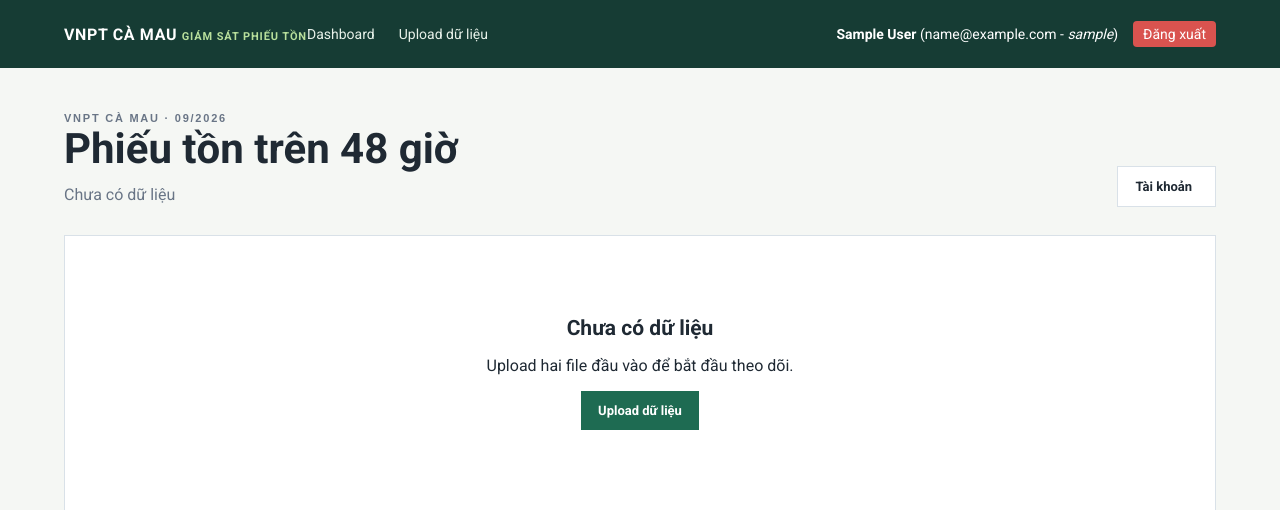
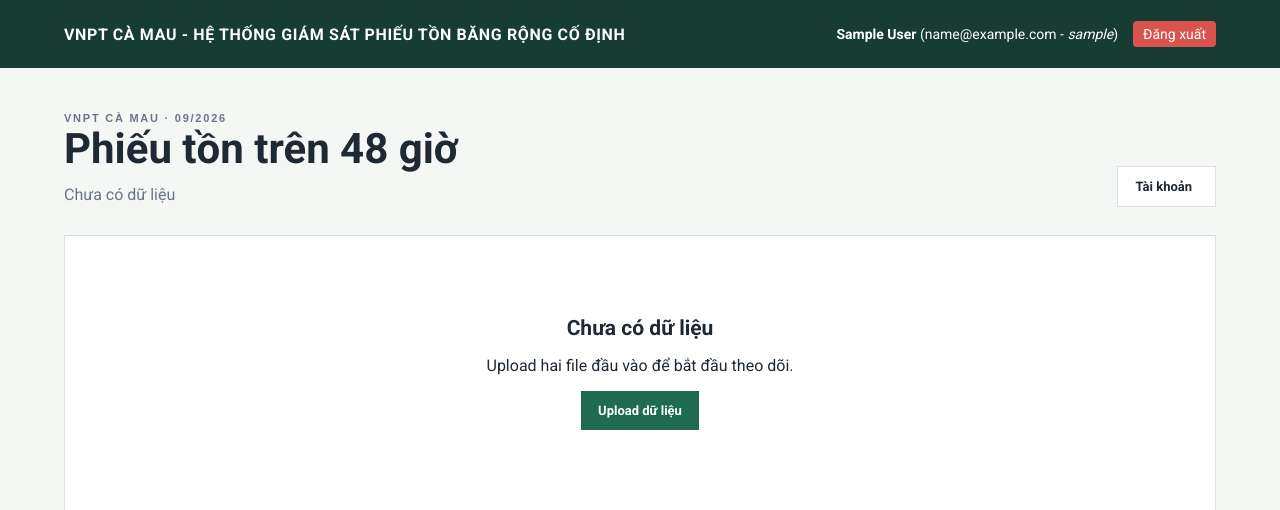
Before and after one commit to caotrinhan/phieuton, a Flask app: page / in a window 1280 px wide. Shown: the top 510 px of the page. Run offline with Flask 3, Linux system fonts and the light colour scheme; the visitor is signed in with stand-in values (Sample User, id 1); data that the repository does not hold is empty; parts of the project's set-up code (start-up, migrations or seed data) failed here and were passed over; some libraries are stand-ins or nearby versions.

Commit message:
tinh chinh 2

```diff
--- a/app/templates/base.html
+++ b/app/templates/base.html
@@ -12,12 +12,8 @@
 <body>
   {% if current_user.is_authenticated %}
   <header class="topbar">
-    <a class="brand" href="{{ url_for('main.dashboard') }}">VNPT CÀ MAU <span>GIÁM SÁT PHIẾU TỒN</span></a>
-    <nav class="nav-links">
-      <a href="{{ url_for('main.dashboard') }}">Dashboard</a>
-      <a href="{{ url_for('main.upload') }}">Upload dữ liệu</a>
-      {% if current_user.is_admin %}<a href="{{ url_for('main.users') }}">Người dùng</a>{% endif %}
-    </nav>
+    <a class="brand" href="{{ url_for('main.dashboard') }}">VNPT CÀ MAU - HỆ THỐNG GIÁM SÁT PHIẾU TỒN BĂNG RỘNG CỐ ĐỊNH </a>
+
     <div class="user-info-bar" style="margin-left: auto; display: flex; align-items: center; gap: 15px; color: #fff; font-size: 14px;">
       <span><strong>{{ current_user.full_name }}</strong> ({{ current_user.email }} - <em>{{ current_user.unit }}</em>)</span>
       <a href="{{ url_for('auth.logout') }}" class="button-logout" style="background: #d9534f; color: white; padding: 5px 10px; border-radius: 4px; text-decoration: none;">Đăng xuất</a>
--- a/app/templates/dashboard.html
+++ b/app/templates/dashboard.html
@@ -404,15 +404,31 @@
   }
 
   document.querySelectorAll('.thumbnail-button').forEach(function(button){
-    button.addEventListener('click', function(){
-      var activeImage = button.dataset.imageUrl;
+    button.addEventListener('click', function(e){
+      e.preventDefault();
+      // Hỗ trợ lấy dữ liệu an toàn cho cả PC và điện thoại di động
+      var activeImage = button.getAttribute('data-image-url') || button.dataset.imageUrl;
+      var imageName = button.getAttribute('data-image-name') || button.dataset.imageName;
+
+      if (!activeImage) return;
+
       imageScale = 1;
       imageRotation = 0;
-      if(viewerImage) viewerImage.src = activeImage;
+      if(viewerImage) {
+        viewerImage.src = activeImage;
+      }
       var viewerName = document.getElementById('viewer-name');
-      if(viewerName) viewerName.textContent = button.dataset.imageName;
+      if(viewerName) {
+        viewerName.textContent = imageName;
+      }
       renderImage();
-      if(imageModal) imageModal.showModal();
+      if(imageModal) {
+        if (typeof imageModal.showModal === 'function') {
+          imageModal.showModal();
+        } else {
+          imageModal.style.display = 'block'; // Fallback nếu trình duyệt điện thoại cũ không hỗ trợ thẻ dialog đầy đủ
+        }
+      }
     });
   });
 
```
